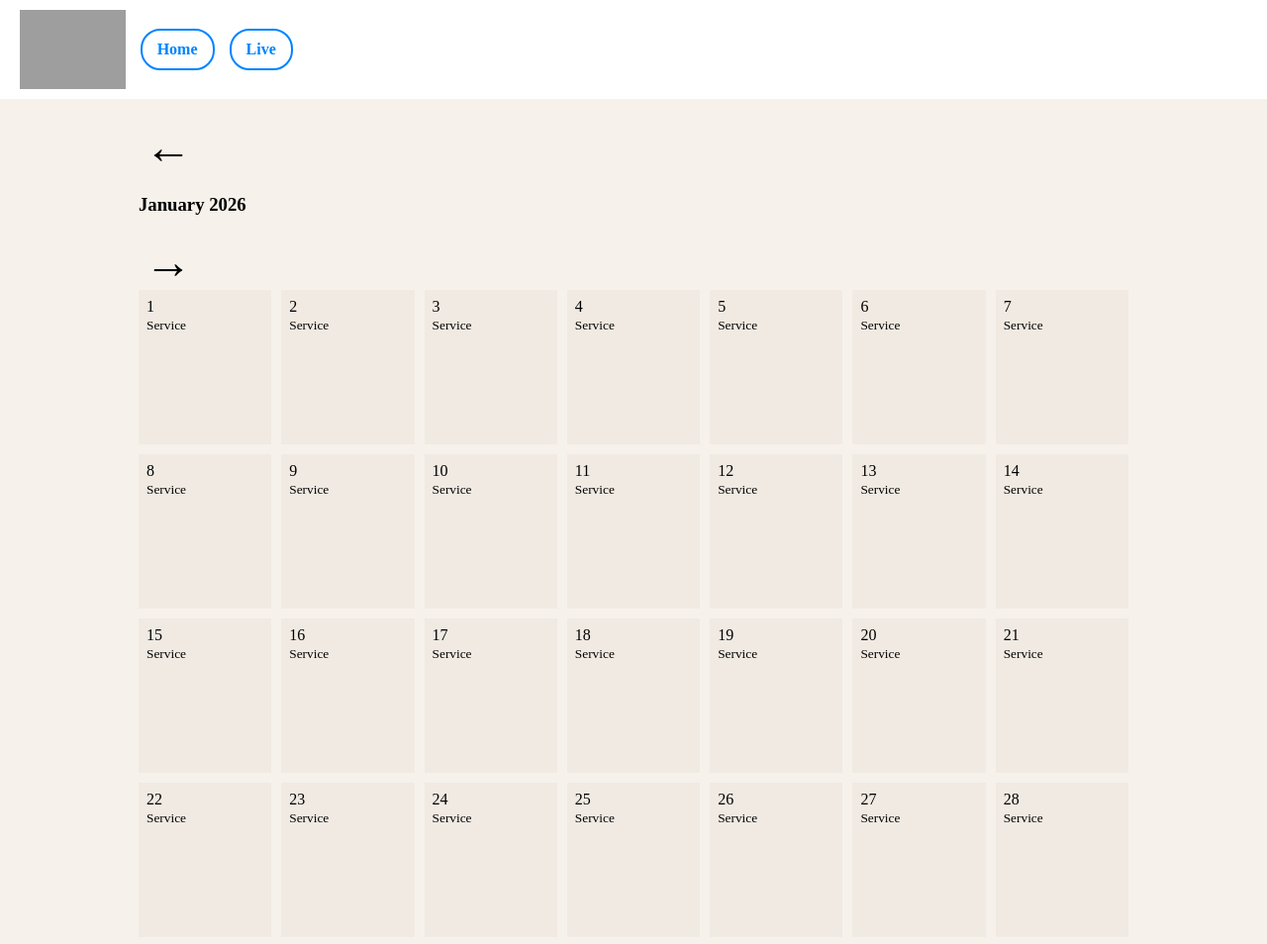
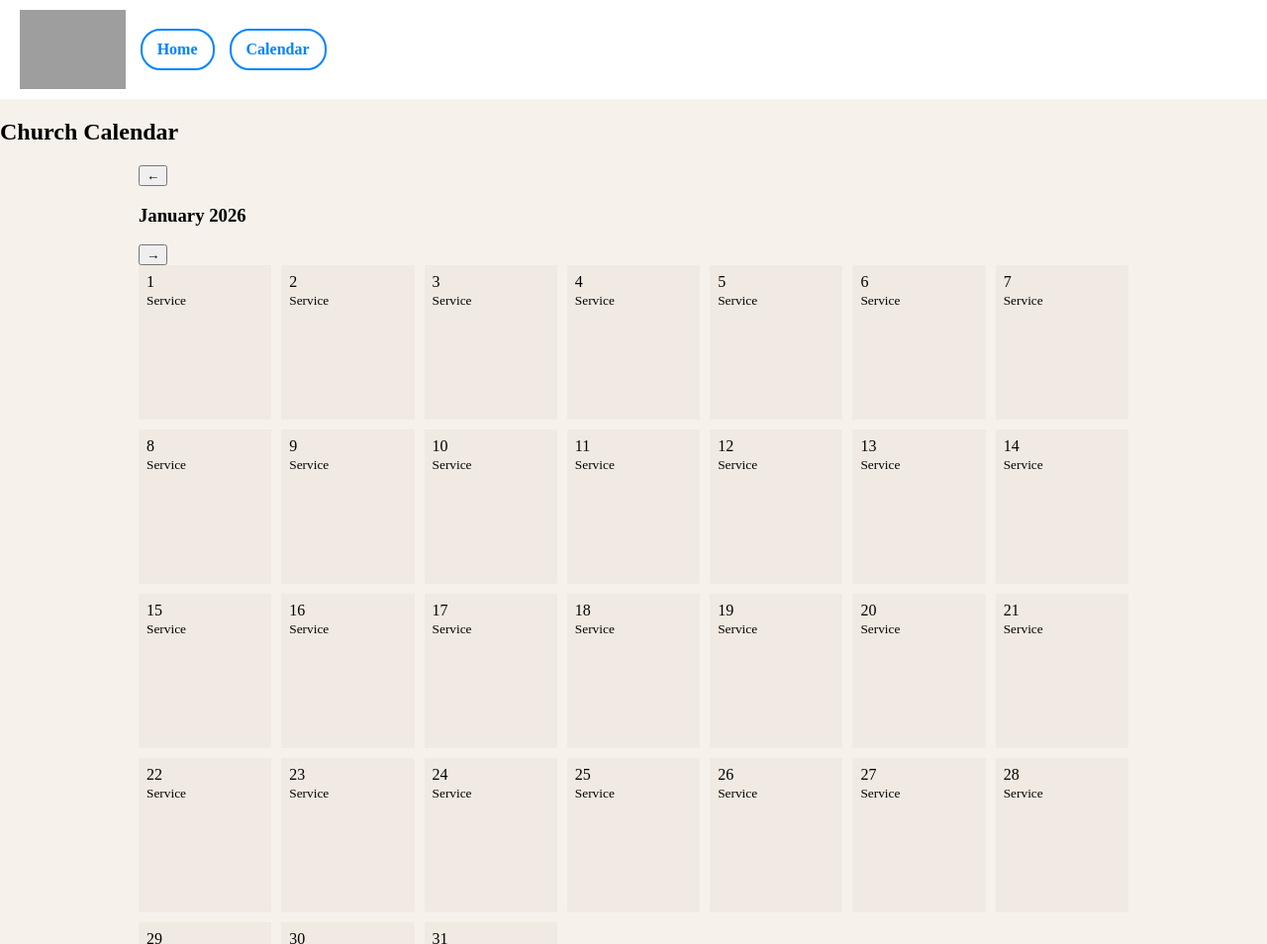
Before and after one commit to KennySalazar2502/CristoTeLlamaDE-NJ, a plain HTML site: page calendar.html in a window 1280 px wide. Shown: the top 954 px of the page at 99% size. Drawn offline with Linux system fonts and the light colour scheme; grey boxes are pictures that could not be loaded.

Commit message:
Update calendar.html

```diff
--- a/calendar.html
+++ b/calendar.html
@@ -11,16 +11,19 @@
 <nav>
   <img src="logo.png" class="logo">
   <a href="index.html">Home</a>
-  <a href="live.html">Live</a>
+  <a href="calendar.html">Calendar</a>
 </nav>
 
-<section class="calendar-wrapper">
-  <div class="calendar-header">
-    <button class="arrow-btn" onclick="prevMonth()">←</button>
-    <h3 id="monthTitle"></h3>
-    <button class="arrow-btn" onclick="nextMonth()">→</button>
+<section>
+  <h1>Church Calendar</h1>
+  <div class="calendar-wrapper">
+    <div class="calendar-header">
+      <button onclick="prevMonth()">←</button>
+      <h3 id="monthTitle"></h3>
+      <button onclick="nextMonth()">→</button>
+    </div>
+    <div id="calendarGrid" class="calendar-grid"></div>
   </div>
-  <div class="calendar-grid" id="calendarGrid"></div>
 </section>
 
 <script src="main.js"></script>
```
